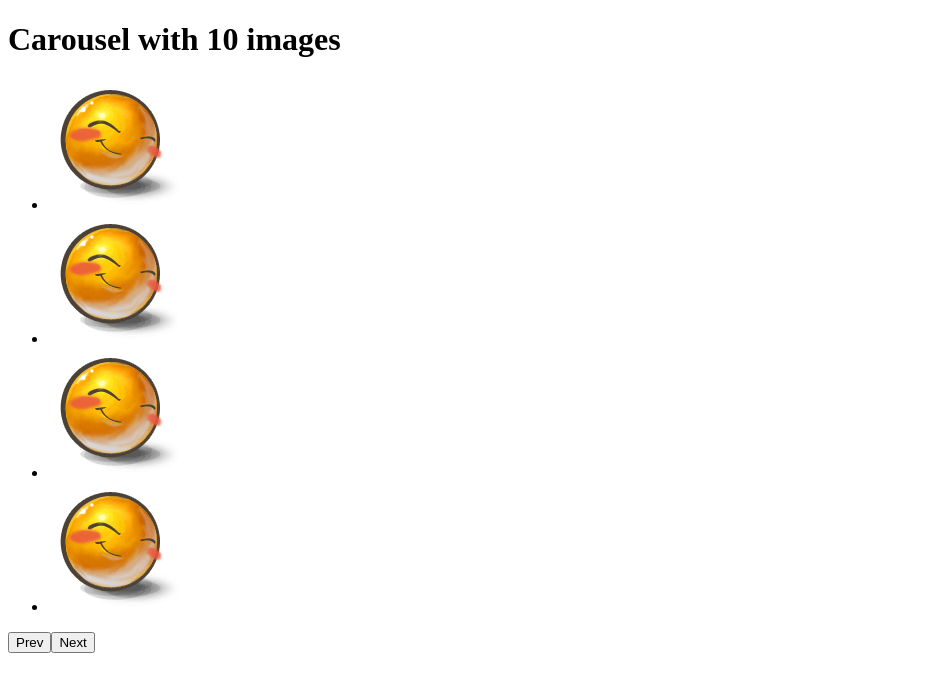
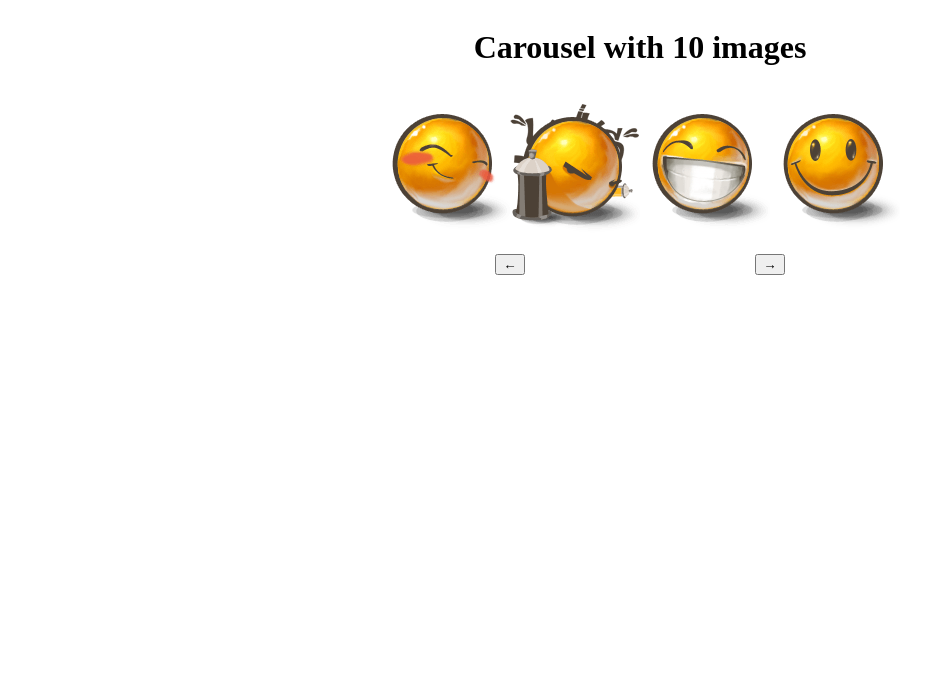
Before and after one commit to mate-academy/react_carousel, a React (Create React App) app: page / in a window 1280 px wide. Shown: the top 692 px of the page, without its empty margins (0-949 px from the left). Built offline with nearby package versions, Linux system fonts and the light colour scheme; the HTML template or start-up script is replaced by a standard one.

Commit message:
test version

```diff
--- a/src/App.scss
+++ b/src/App.scss
@@ -1 +1,6 @@
-// style go here
+.App {
+  display: flex;
+  flex-direction: column;
+  align-items: center;
+  justify-content: center;
+}
--- a/src/App.tsx
+++ b/src/App.tsx
@@ -29,8 +29,14 @@ class App extends React.Component<{}, State> {
       <div className="App">
         {/* eslint-disable-next-line */}
         <h1>Carousel with {images.length} images</h1>
-
-        <Carousel />
+        <Carousel
+          images={images}
+          step={2}
+          frameSize={4}
+          itemWidth={130}
+          // animationDuration={1000}
+          // infinite={false}
+        />
       </div>
     );
   }
--- a/src/components/Carousel.scss
+++ b/src/components/Carousel.scss
@@ -1 +1,16 @@
-// style go here
+.Carousel {
+  overflow: hidden;
+}
+
+.Carousel__list {
+  padding: 0;
+  list-style: none;
+  display: flex;
+  width: 1300px;
+  transform: translate(0, 0);
+}
+
+.Buttons {
+  display: flex;
+  justify-content: space-around;
+}
--- a/src/components/Carousel.tsx
+++ b/src/components/Carousel.tsx
@@ -1,18 +1,101 @@
 import React from 'react';
 import './Carousel.scss';
 
-const Carousel: React.FC = () => (
-  <div className="Carousel">
-    <ul className="Carousel__list">
-      <li><img src="./img/1.png" alt="1" /></li>
-      <li><img src="./img/1.png" alt="2" /></li>
-      <li><img src="./img/1.png" alt="3" /></li>
-      <li><img src="./img/1.png" alt="4" /></li>
-    </ul>
+type Props = {
+  images: string[],
+  step: number,
+  frameSize: number,
+  itemWidth: number,
+  // animationDuration: number,
+  // infinite: boolean,
+};
 
-    <button type="button">Prev</button>
-    <button type="button">Next</button>
-  </div>
-);
+const Carousel: React.FC<Props> = (props) => {
+  const {
+    images,
+    step,
+    frameSize,
+    itemWidth,
+    // animationDuration,
+    // infinite
+  } = props;
+
+  let currentPositionImgList = 0;
+
+  const showNexImg
+  = (ev: React.MouseEvent<HTMLButtonElement, MouseEvent>) => {
+    const carouselList
+    = document.querySelector('.Carousel__list') as HTMLElement;
+    const previousButton
+    = document.querySelector('.PreviousButton') as HTMLButtonElement;
+    const event = ev;
+
+    if (currentPositionImgList
+      > (images.length * itemWidth - frameSize * itemWidth) * -1) {
+      currentPositionImgList -= (itemWidth * step);
+      carouselList.style.transform = `translate(${currentPositionImgList}px, 0)`;
+    }
+
+    if (currentPositionImgList
+      <= (images.length * itemWidth - frameSize * itemWidth) * -1) {
+      event.currentTarget.disabled = true;
+    }
+
+    if (previousButton.disabled) {
+      previousButton.disabled = false;
+    }
+  };
+
+  const showPrevImg
+  = (ev: React.MouseEvent<HTMLButtonElement, MouseEvent>) => {
+    const carouselList
+    = document.querySelector('.Carousel__list') as HTMLElement;
+    const nextButton
+    = document.querySelector('.NextButton') as HTMLButtonElement;
+    const event = ev;
+
+    if (currentPositionImgList < 0) {
+      currentPositionImgList += (itemWidth * step);
+
+      carouselList.style.transform = `translate(${currentPositionImgList}px, 0)`;
+    }
+
+    if (currentPositionImgList === 0) {
+      event.currentTarget.disabled = true;
+    }
+
+    if (nextButton.disabled) {
+      nextButton.disabled = false;
+    }
+  };
+
+  return (
+    <div className="Carousel" style={{ width: frameSize * itemWidth }}>
+      <ul className="Carousel__list">
+        {images.map(img => (
+          <li key={images.indexOf(img)}>
+            <img src={`${img}`} alt={`${images.indexOf(img)}`} />
+          </li>
+        ))}
+      </ul>
+      <div className="Buttons">
+        <button
+          className="PreviousButton"
+          type="button"
+          onClick={showPrevImg}
+        >
+          &#8592;
+        </button>
+        <button
+          className="NextButton"
+          type="button"
+          onClick={showNexImg}
+        >
+          &#8594;
+        </button>
+      </div>
+    </div>
+  );
+};
 
 export default Carousel;
```
Also changed, not shown: 2 other files (tests, documents, lock files or other folders).
